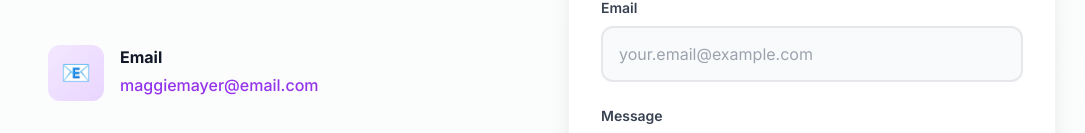
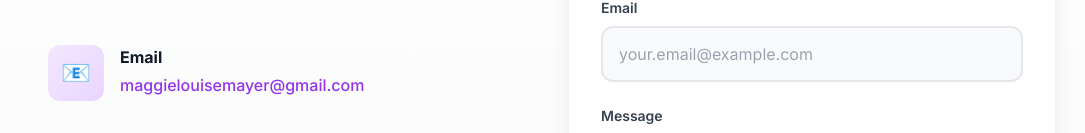
Before and after one commit to mlm272/maggiemayer-portfolio, a Next.js app: page / in a window 1280 px wide. Shown: the part 5611-5744 px from the top of the page, without its empty margins (96-1181 px from the left). Built offline with nearby package versions, Linux system fonts and the light colour scheme; a web font is replaced by a local one.

Commit message:
email update

```diff
--- a/components/Contact.tsx
+++ b/components/Contact.tsx
@@ -96,7 +96,7 @@ export default function Contact({ setActiveSection }: ContactProps) {
 
             <div className="space-y-5">
               <motion.a
-                href="mailto:maggiemayer@email.com"
+                href="mailto:maggielouisemayer@gmail.com"
                 whileHover={{ x: 5 }}
                 className="flex items-start space-x-4 p-4 rounded-xl hover:bg-white transition-colors group"
               >
@@ -106,7 +106,7 @@ export default function Contact({ setActiveSection }: ContactProps) {
                 <div>
                   <h4 className="font-bold text-gray-900 mb-1">Email</h4>
                   <p className="text-primary-600 hover:text-primary-700 font-medium">
-                    maggiemayer@email.com
+                    maggielouisemayer@gmail.com
                   </p>
                 </div>
               </motion.a>
--- a/data/projects.ts
+++ b/data/projects.ts
@@ -97,12 +97,6 @@ export const projects: Project[] = [
       '/images/website design photos/IRALogix.png',
       '/images/website design photos/IRALogix-2.png',
       '/images/website design photos/LandingIdea4.png'
-    ],
-    videos: [
-      {
-        url: '/images/website design photos/junehome.mov',
-        description: 'Website scroll-through showcasing GSAP animations'
-      }
     ],
     links: [
       {
```
